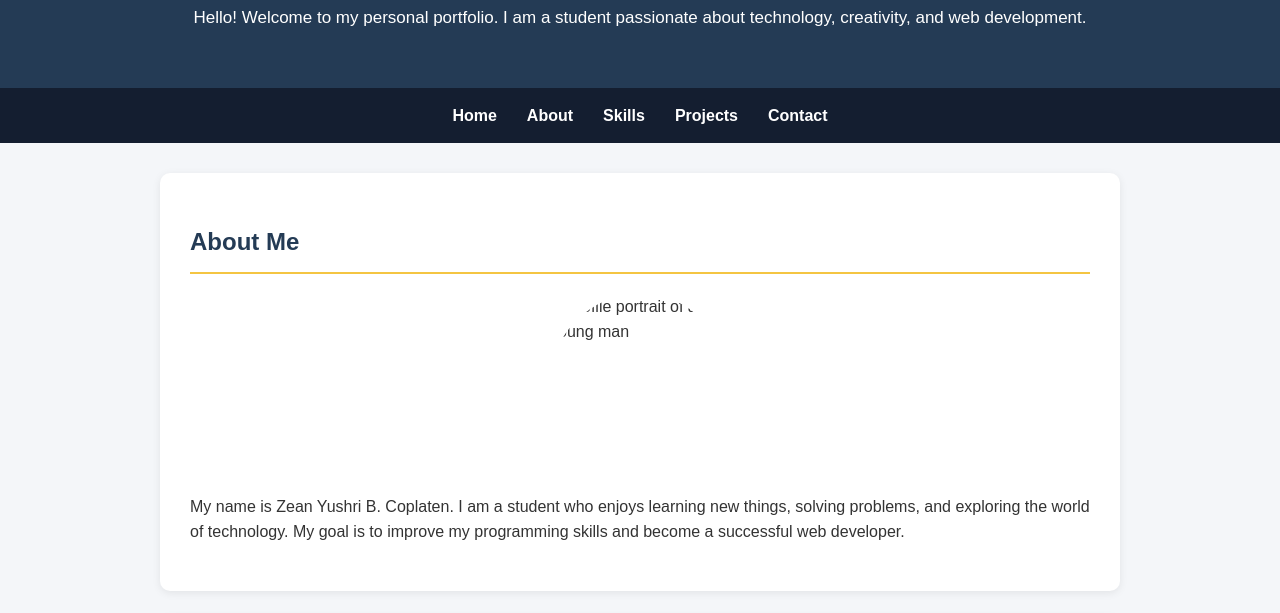
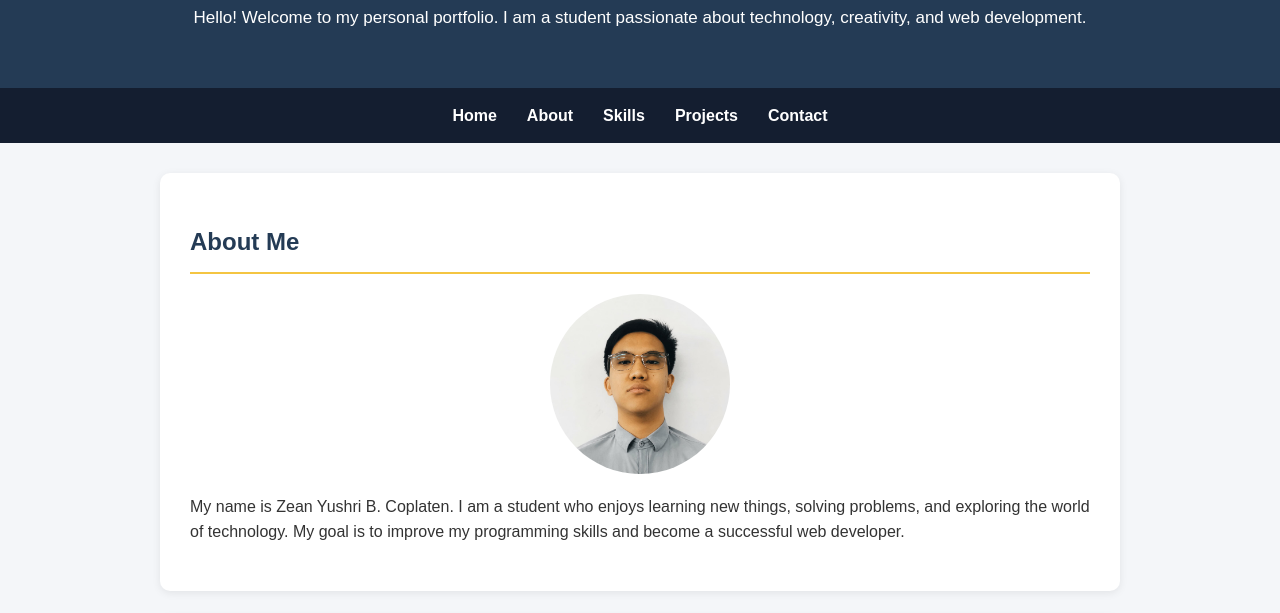
Before and after one commit to coplatenz/webtech, a plain HTML site: page css-laboratory/student-profile/index.html in a window 1280 px wide. Shown: the part 135-748 px from the top of the page. Drawn offline with Linux system fonts and the light colour scheme.

Commit message:
fixed image not showing in portfolio

```diff
--- a/css-laboratory/student-profile/index.html
+++ b/css-laboratory/student-profile/index.html
@@ -31,7 +31,7 @@
             <h2>About Me</h2>
 
             <img
-                src="/workspaces/webtech/css-laboratory/student-profile/images/image.png"
+                src="images/image.png"
                 alt="Profile portrait of a young man"
                 class="profile-image"
             >
```
